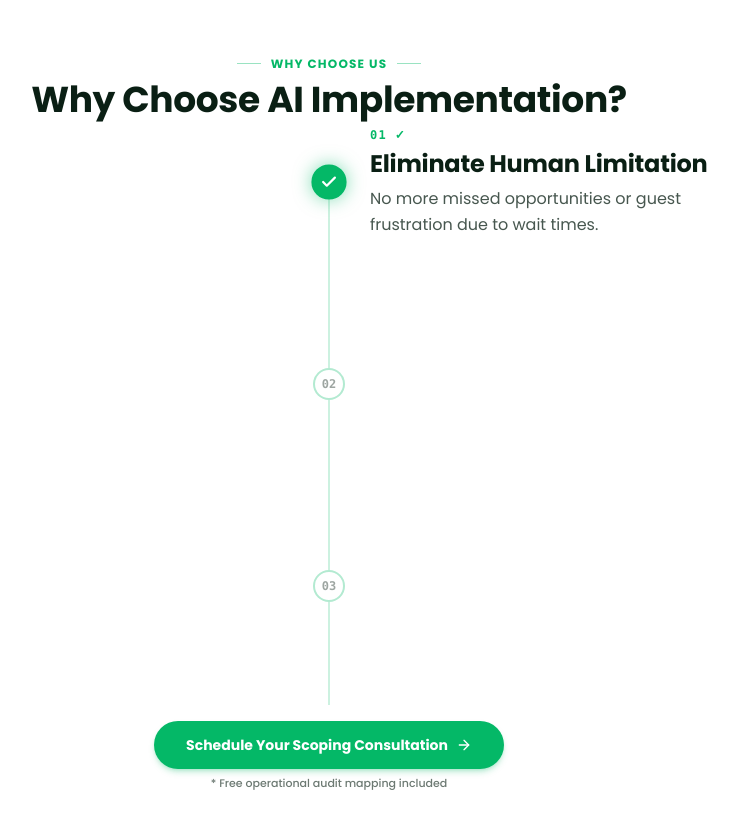
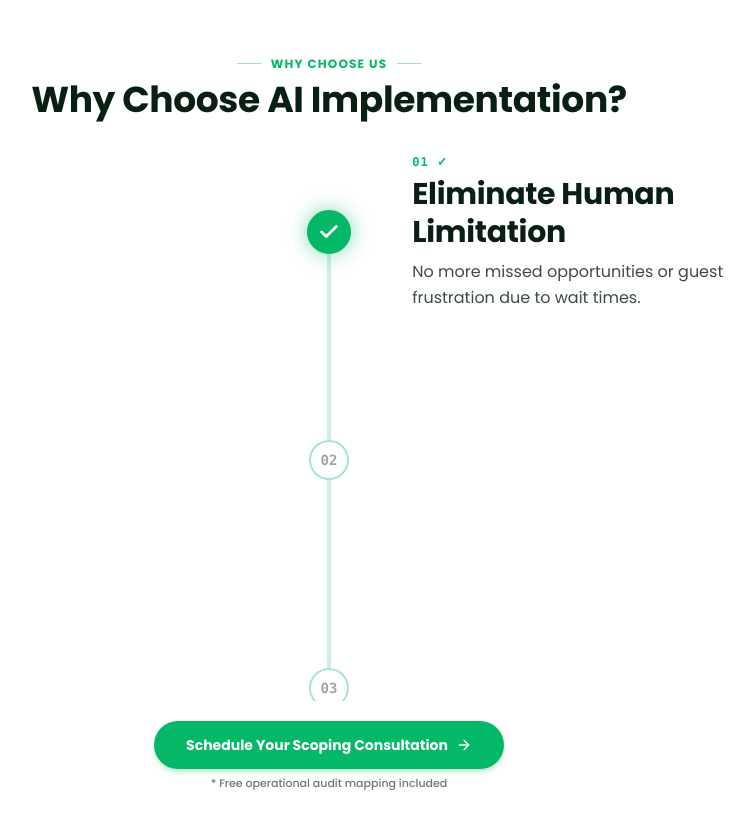
Before and after one commit to exile-automate/exile-automate-website, a Next.js app: page / in a window 1280 px wide. Shown: the part 2800-3628 px from the top of the page, without its empty margins (311-1065 px from the left). Built offline with nearby package versions, Linux system fonts and the light colour scheme.

Commit message:
Polish Why Choose Us vertical timeline spacing, sizing, alignment, and smooth animations

```diff
--- a/src/components/WhyChooseStack.tsx
+++ b/src/components/WhyChooseStack.tsx
@@ -50,7 +50,7 @@ const BENEFITS: Benefit[] = [
 ];
 
 const BENEFIT_COUNT = BENEFITS.length; // 6
-const SECTION_VH = 320; // 320vh generous scroll distance for phased animation
+const SECTION_VH = 320; // 320vh generous scroll distance for calm, smooth animation
 
 export default function WhyChooseStack() {
   const sectionRef = useRef<HTMLDivElement>(null);
@@ -124,7 +124,7 @@ export default function WhyChooseStack() {
         className="bg-transparent relative z-10 py-16 px-6 sm:px-8 overflow-x-hidden"
       >
         {/* Section Header */}
-        <div className="text-center max-w-3xl mx-auto mb-14 flex flex-col items-center gap-2">
+        <div className="text-center max-w-3xl mx-auto mb-16 flex flex-col items-center gap-2">
           <span className="text-xs font-bold uppercase tracking-widest text-[#04B867] font-heading flex items-center gap-2.5">
             <span className="h-px w-6 bg-[#04B867]/40" />
             WHY CHOOSE US
@@ -136,43 +136,43 @@ export default function WhyChooseStack() {
         </div>
 
         {/* Mobile Vertical Timeline */}
-        <div className="relative max-w-lg mx-auto pl-10 pr-2">
+        <div className="relative max-w-lg mx-auto pl-12 pr-2">
           {/* Base Inactive Vertical Line */}
-          <div className="absolute left-[19px] top-3 bottom-3 w-0.5 bg-[#04B867]/20 rounded-full" />
+          <div className="absolute left-[18px] top-4 bottom-4 w-1 bg-[#04B867]/20 rounded-full" />
 
           {/* Active Growing Green Line */}
           <div
             style={{ height: `${mobileLineHeightPercent}%` }}
-            className="absolute left-[19px] top-3 w-0.5 bg-[#04B867] shadow-[0_0_10px_rgba(4,184,103,0.5)] rounded-full transition-all duration-75 ease-out"
+            className="absolute left-[18px] top-4 w-1 bg-[#04B867] shadow-[0_0_12px_rgba(4,184,103,0.5)] rounded-full transition-all duration-100 ease-out"
           />
 
-          <div className="flex flex-col gap-12">
+          <div className="flex flex-col gap-14">
             {BENEFITS.map((item, i) => {
               const targetP = i / (BENEFIT_COUNT - 1);
               const isPassed = progress >= targetP - 0.05;
 
               let itemOpacity = 0;
-              let itemTranslateY = 15;
+              let itemTranslateY = 14;
               if (progress >= targetP - 0.1) {
                 const t = Math.min((progress - (targetP - 0.1)) / 0.1, 1);
                 itemOpacity = t;
-                itemTranslateY = (1 - t) * 15;
+                itemTranslateY = (1 - t) * 14;
               }
 
               return (
                 <div key={item.number} className="relative flex flex-col gap-1.5">
                   {/* Circular Node Marker */}
                   <div
-                    className={`absolute -left-[31px] top-0.5 w-6 h-6 rounded-full border-2 flex items-center justify-center transition-all duration-300 z-10 ${
+                    className={`absolute -left-[38px] top-0.5 w-8 h-8 rounded-full border-2 flex items-center justify-center transition-all duration-300 z-10 ${
                       isPassed
-                        ? "border-[#04B867] bg-[#04B867] text-white shadow-[0_0_12px_rgba(4,184,103,0.4)] scale-110"
-                        : "border-[#04B867]/30 bg-white text-[#0a1f14]/40"
+                        ? "border-[#04B867] bg-[#04B867] text-white shadow-[0_0_14px_rgba(4,184,103,0.45)] scale-110"
+                        : "border-[#04B867]/35 bg-white text-[#0a1f14]/40"
                     }`}
                   >
                     {isPassed ? (
-                      <Check className="w-3.5 h-3.5 stroke-[3]" />
+                      <Check className="w-4 h-4 stroke-[3]" />
                     ) : (
-                      <span className="text-[9px] font-bold font-mono">
+                      <span className="text-[10px] font-bold font-mono">
                         {item.number}
                       </span>
                     )}
@@ -183,22 +183,22 @@ export default function WhyChooseStack() {
                     style={{
                       opacity: itemOpacity,
                       transform: `translateY(${itemTranslateY}px)`,
-                      transition: "opacity 0.25s ease-out, transform 0.25s ease-out",
+                      transition: "opacity 0.3s ease-out, transform 0.3s ease-out",
                     }}
                     className="flex flex-col gap-1 text-left"
                   >
                     <div className="flex items-center gap-2">
-                      <span className="text-[11px] font-bold uppercase tracking-widest text-[#04B867] font-mono">
+                      <span className="text-xs font-bold uppercase tracking-widest text-[#04B867] font-mono">
                         {item.number}
                       </span>
                       {isPassed && (
                         <span className="text-xs text-[#04B867] font-bold">✓</span>
                       )}
                     </div>
-                    <h3 className="text-lg font-extrabold text-[#0a1f14] font-heading leading-snug">
+                    <h3 className="text-xl font-extrabold text-[#0a1f14] font-heading leading-snug">
                       {item.title}
                     </h3>
-                    <p className="text-sm text-[#0a1f14]/75 leading-relaxed font-sans">
+                    <p className="text-sm text-[#0a1f14]/80 leading-relaxed font-sans">
                       {item.description}
                     </p>
                   </div>
@@ -215,13 +215,13 @@ export default function WhyChooseStack() {
   }
 
   /* ---- Desktop Vertical Timeline View (≥ 768px) ---- */
-  const nodeGapPx = 190; // Vertical spacing between nodes
-  const totalTrackHeight = (BENEFIT_COUNT - 1) * nodeGapPx; // 950px total track length from Node 01 to Node 06
+  const nodeGapPx = 220; // Generous vertical spacing between nodes
+  const totalTrackHeight = (BENEFIT_COUNT - 1) * nodeGapPx; // 1100px total track length from Node 01 to Node 06
   const activeLineHeightPx = progress * totalTrackHeight;
 
   // Align-top layout: Node 01 sits at top (y = 0px).
-  // Translate track up as progress increases so the active node tip stays near the viewport center.
-  const maxTrackTranslateY = totalTrackHeight - 280;
+  // Translate track up smoothly as progress increases so the active node tip stays near the viewport center.
+  const maxTrackTranslateY = totalTrackHeight - 240;
   const trackTranslateY = progress * maxTrackTranslateY;
 
   return (
@@ -254,36 +254,36 @@ export default function WhyChooseStack() {
           </h2>
         </div>
 
-        {/* Central Timeline Animation Stage — items-start (top aligned) */}
-        <div className="relative w-full flex-1 max-w-5xl mx-auto overflow-hidden my-2 flex items-start justify-center pt-8">
+        {/* Central Timeline Animation Stage — pt-20 (approx 80px breathing room after heading) */}
+        <div className="relative w-full flex-1 max-w-5xl mx-auto overflow-hidden my-2 flex items-start justify-center pt-20">
           <div
             style={{
               transform: `translate3d(0, ${-trackTranslateY}px, 0)`,
               willChange: "transform",
             }}
-            className="relative w-full transition-transform duration-75 ease-out flex flex-col items-center"
+            className="relative w-full transition-transform duration-100 ease-out flex flex-col items-center"
           >
-            {/* Central Base Line (Inactive) */}
+            {/* Central Base Line (Inactive — 4px thick) */}
             <div
               style={{ height: `${totalTrackHeight}px` }}
-              className="absolute left-1/2 -translate-x-1/2 top-4 w-0.5 bg-[#04B867]/20 rounded-full z-0"
+              className="absolute left-1/2 -translate-x-1/2 top-5 w-1 bg-[#04B867]/20 rounded-full z-0"
             />
 
-            {/* Central Active Green Progress Line */}
+            {/* Central Active Green Progress Line (4px thick with glowing shadow) */}
             <div
               style={{ height: `${activeLineHeightPx}px` }}
-              className="absolute left-1/2 -translate-x-1/2 top-4 w-0.5 bg-[#04B867] shadow-[0_0_14px_rgba(4,184,103,0.5)] rounded-full z-0 transition-all duration-75 ease-out"
+              className="absolute left-1/2 -translate-x-1/2 top-5 w-1 bg-[#04B867] shadow-[0_0_16px_rgba(4,184,103,0.5)] rounded-full z-0 transition-all duration-100 ease-out"
             />
 
             {/* Nodes and Alternating Content Items */}
-            <div className="relative w-full flex flex-col items-center" style={{ gap: `${nodeGapPx - 32}px` }}>
+            <div className="relative w-full flex flex-col items-center" style={{ gap: `${nodeGapPx - 40}px` }}>
               {BENEFITS.map((item, i) => {
                 const targetP = i / (BENEFIT_COUNT - 1); // 0.0, 0.2, 0.4, 0.6, 0.8, 1.0
                 const isPassed = progress >= targetP - 0.03;
                 const isRightSide = i % 2 === 0; // 01 right, 02 left, 03 right, 04 left, 05 right, 06 left
 
                 let opacity = 0;
-                let translateY = 15;
+                let translateY = 14;
 
                 const startReveal = Math.max(targetP - 0.12, 0);
                 const endReveal = targetP;
@@ -295,25 +295,25 @@ export default function WhyChooseStack() {
                   } else {
                     const t = (progress - startReveal) / (endReveal - startReveal);
                     opacity = t;
-                    translateY = (1 - t) * 15;
+                    translateY = (1 - t) * 14;
                   }
                 }
 
                 return (
                   <div
                     key={item.number}
-                    className="relative w-full flex items-center justify-center min-h-[44px]"
+                    className="relative w-full flex items-center justify-center min-h-[48px]"
                   >
-                    {/* Central Node Circle */}
+                    {/* Central Node Circle — 40px (w-10 h-10) */}
                     <div
-                      className={`relative z-20 w-8 h-8 rounded-full border-2 flex items-center justify-center font-mono text-xs font-bold transition-all duration-300 ${
+                      className={`relative z-20 w-10 h-10 rounded-full border-2 flex items-center justify-center font-mono text-sm font-bold transition-all duration-350 ease-out ${
                         isPassed
-                          ? "border-[#04B867] bg-[#04B867] text-white shadow-[0_0_16px_rgba(4,184,103,0.5)] scale-110"
-                          : "border-[#04B867]/30 bg-white text-[#0a1f14]/40"
+                          ? "border-[#04B867] bg-[#04B867] text-white shadow-[0_0_18px_rgba(4,184,103,0.5)] scale-110"
+                          : "border-[#04B867]/35 bg-white text-[#0a1f14]/40"
                       }`}
                     >
                       {isPassed ? (
-                        <Check className="w-4 h-4 stroke-[3]" />
+                        <Check className="w-5 h-5 stroke-[3]" />
                       ) : (
                         <span>{item.number}</span>
                       )}
@@ -325,15 +325,15 @@ export default function WhyChooseStack() {
                         opacity,
                         transform: `translateY(${translateY}px)`,
                         visibility: opacity > 0.01 ? "visible" : "hidden",
-                        transition: "opacity 0.2s ease-out, transform 0.2s ease-out",
+                        transition: "opacity 0.3s cubic-bezier(0.25, 0.46, 0.45, 0.94), transform 0.3s cubic-bezier(0.25, 0.46, 0.45, 0.94)",
                       }}
                       className={`absolute top-1/2 -translate-y-1/2 w-[42%] flex flex-col ${
                         isRightSide
-                          ? "left-[54%] text-left items-start pr-6"
-                          : "right-[54%] text-right items-end pl-6"
+                          ? "left-[55%] text-left items-start pl-8 pr-4"
+                          : "right-[55%] text-right items-end pr-8 pl-4"
                       }`}
                     >
-                      <div className="flex items-center gap-2 mb-1">
+                      <div className="flex items-center gap-2 mb-1.5">
                         <span className="text-xs font-bold uppercase tracking-widest text-[#04B867] font-mono">
                           {item.number}
                         </span>
@@ -341,10 +341,10 @@ export default function WhyChooseStack() {
                           <span className="text-xs text-[#04B867] font-bold">✓</span>
                         )}
                       </div>
-                      <h3 className="text-xl lg:text-2xl font-extrabold text-[#0a1f14] font-heading leading-snug mb-1.5">
+                      <h3 className="text-2xl lg:text-3xl font-extrabold text-[#0a1f14] font-heading leading-tight mb-2">
                         {item.title}
                       </h3>
-                      <p className="text-sm lg:text-base text-[#0a1f14]/75 leading-relaxed font-sans max-w-sm">
+                      <p className="text-base text-[#0a1f14]/80 leading-relaxed font-sans max-w-md">
                         {item.description}
                       </p>
                     </div>
@@ -364,7 +364,7 @@ export default function WhyChooseStack() {
 
 function CTABlock() {
   return (
-    <div className="mt-2 flex flex-col items-center gap-1.5 shrink-0 z-20">
+    <div className="mt-3 flex flex-col items-center gap-1.5 shrink-0 z-20">
       <Link
         href="/booking"
         className="inline-flex h-12 items-center justify-center gap-2 rounded-full bg-[#04B867] px-8 text-sm font-bold text-white shadow-md shadow-[#04B867]/25 hover:bg-[#039e58] hover:scale-[1.02] active:scale-[0.98] transition-all font-heading"
```
